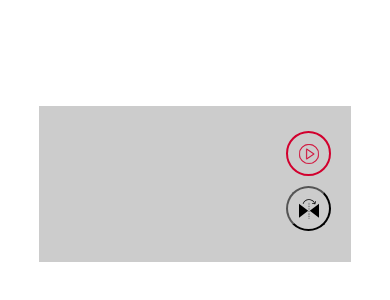
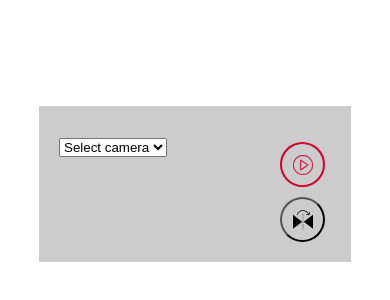
Before and after one commit to ainahtokyandry/web-rtc, a Next.js app: page / in a window 390 px wide. Shown: the part 238-538 px from the top of the page. Built offline with nearby package versions, Linux system fonts and the light colour scheme.

Commit message:
setting responsive

```diff
--- a/pages/index.js
+++ b/pages/index.js
@@ -125,7 +125,6 @@ const Home = () => {
 						</figure>
 					)}
 
-					{devices.length > 1 && (
 					<div className="video-options">
 						<select
 							className="custom-select"
@@ -147,7 +146,6 @@ const Home = () => {
 							)}
 						</select>
 					</div>
-					)}
 					<div className="controls">
 						<button className="play" title="Play" ref={play} onClick={startLive}>
 							<Icons name={"play"} />
--- a/styles/globals.scss
+++ b/styles/globals.scss
@@ -64,17 +64,17 @@ video {
 .controls {
   position: absolute;
   right: 20px;
-  top: 20px;
+  bottom: 20px;
   display: flex;
+  flex-direction: column;
+  gap: 10px;
 }
 
-@media (min-width: 300px) and (max-width: 400px) {
+@media (min-width: 768px) {
   .controls {
-    flex-direction: column;
-
-    button {
-      margin: 5px 0 !important;
-    }
+    top: 20px;
+    bottom: initial;
+    flex-direction: row;
   }
 }
 
```
Lines whose indentation alone changed are shown as unchanged.
